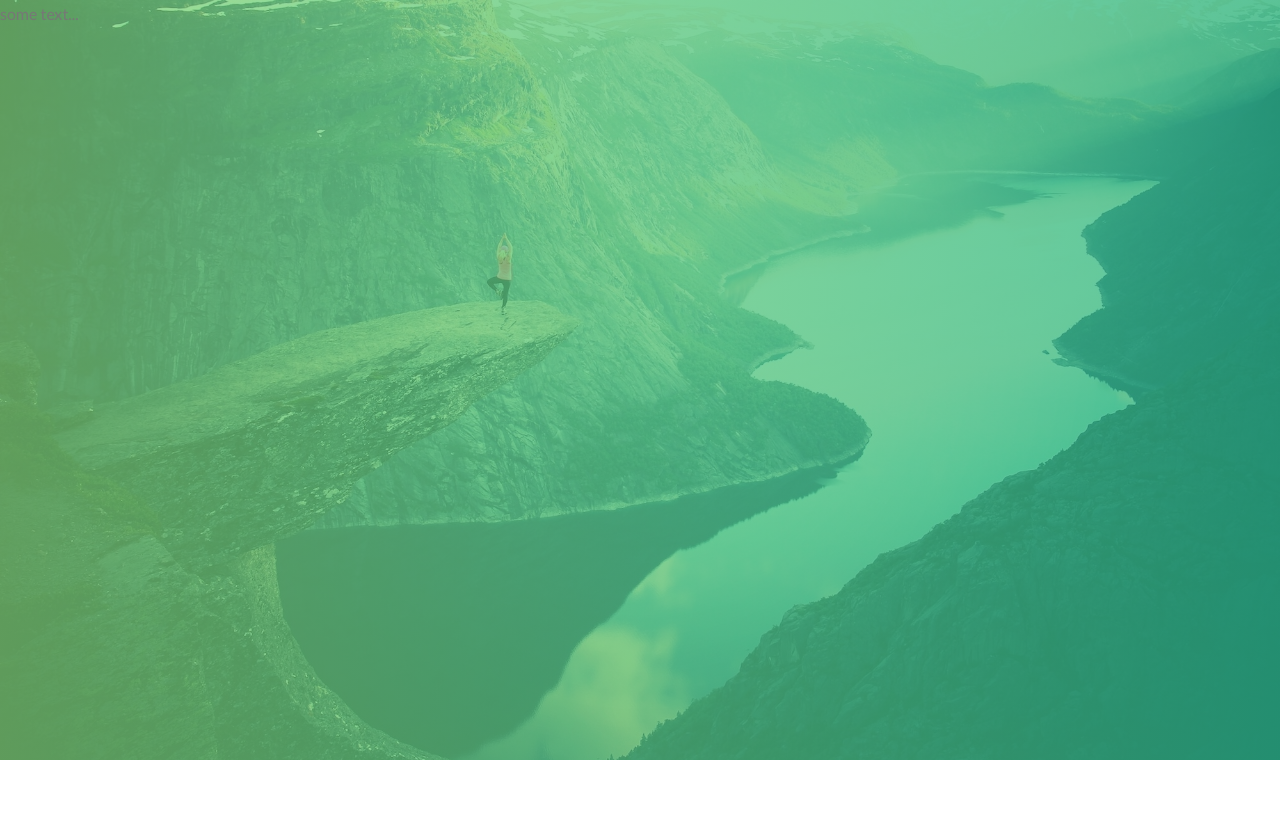
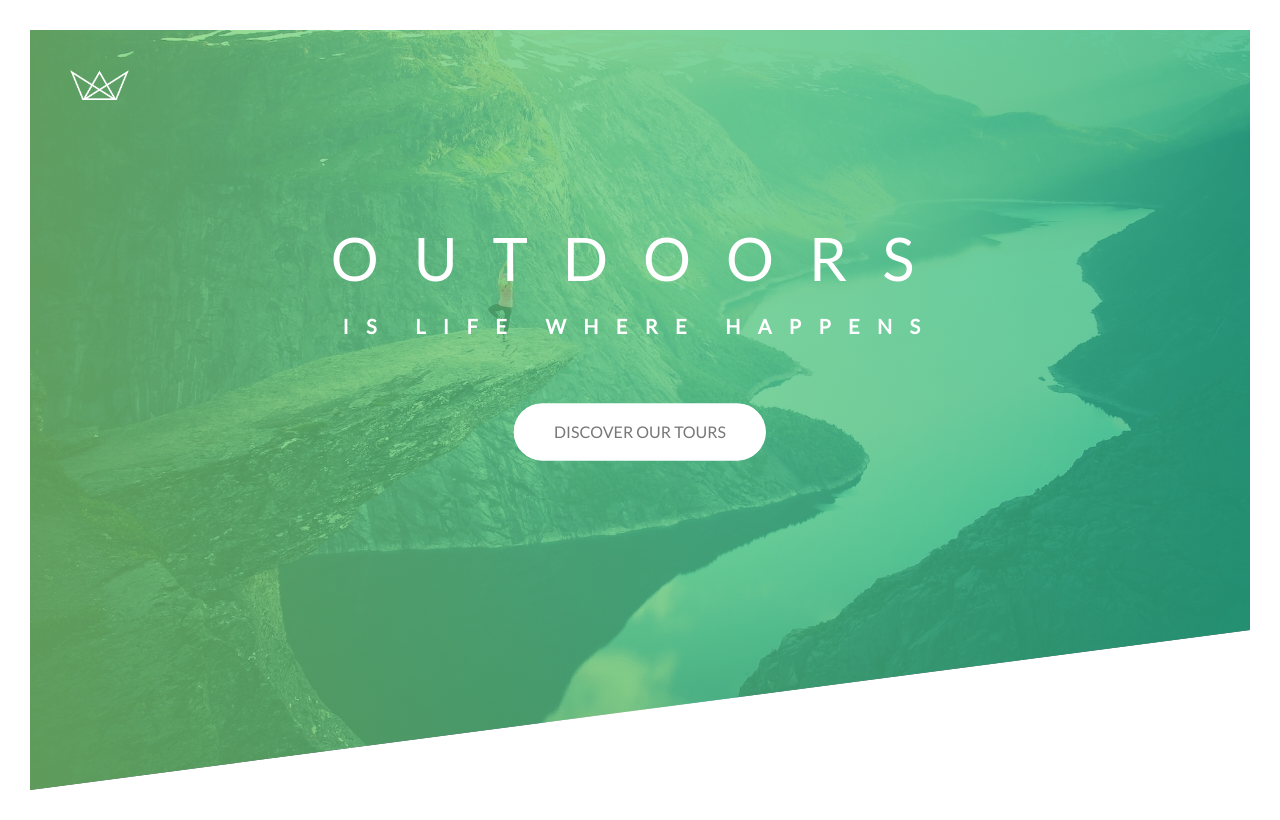
Before and after one commit to varunmara/Natours, a plain HTML site: page index.html in a window 1280 px wide. Drawn offline with Linux system fonts and the light colour scheme.

Commit message:
worked on animations

```diff
--- a/css/style.css
+++ b/css/style.css
@@ -19,12 +19,147 @@ body {
   font-size: 16px;
   line-height: 1.7;
   color: #777;
+  padding: 30px;
 }
 
 .header {
+  position: relative;
   height: 95vh;
   background-image: linear-gradient(to right, #7ed56fb2, #28b485c2),
     url(../img/hero.jpg);
   background-size: cover;
   background-position: top;
+  clip-path: polygon(0 0, 100% 0, 100% 75vh, 0 100%);
 }
+
+.logo-box {
+  position: absolute;
+  top: 40px;
+  left: 40px;
+}
+
+.logo {
+  height: 30px;
+}
+
+.heading-primary {
+  color: white;
+  text-transform: uppercase;
+  backface-visibility: hidden;
+  margin-bottom: 60px;
+}
+.heading-primary-main {
+  display: block;
+  font-weight: 400;
+  font-size: 60px;
+  letter-spacing: 35px;
+  animation-name: moveInLeft;
+  animation-duration: 2s;
+  animation-timing-function: ease-out;
+}
+
+.heading-primary-sub {
+  display: block;
+  font-weight: 700;
+  font-size: 20px;
+  letter-spacing: 17.4px;
+  animation: moveInRight 2s ease-out;
+}
+
+.text-box {
+  position: absolute;
+  top: 40%;
+  left: 50%;
+  transform: translate(-50%, -50%);
+  text-align: center;
+}
+
+@keyframes moveInLeft {
+  0% {
+    opacity: 0;
+    transform: translateX(-100px);
+  }
+  80% {
+    transform: translateX(20px);
+  }
+  100% {
+    opacity: 1;
+    transform: translateX(0);
+  }
+}
+
+@keyframes moveInRight {
+  0% {
+    opacity: 0;
+    transform: translateX(100px);
+  }
+  80% {
+    transform: translateX(-20px);
+  }
+  100% {
+    opacity: 1;
+    transform: translateX(0);
+  }
+}
+
+.btn:link,
+.btn:visited {
+  text-transform: uppercase;
+  text-decoration: none;
+  padding: 15px 40px;
+  display: inline-block;
+  border-radius: 100px;
+  transition: all 0.2s;
+  position: relative;
+}
+
+.btn:hover {
+  transform: translateY(-3x);
+  box-shadow: 0 10px 20px rgba(0, 0, 0, 0.2);
+}
+
+.btn:active {
+  transform: translateY(-1px);
+  box-shadow: 0 5px 10px rgba(0, 0, 0, 0.2);
+}
+.btn-white {
+  background-color: white;
+  color: #777;
+}
+
+.btn::after {
+  content: "";
+  display: inline-block;
+  height: 100%;
+  width: 100%;
+  border-radius: 100px;
+  position: absolute;
+  top: 0;
+  left: 0;
+  z-index: -1;
+  transition: all 0.2s;
+}
+
+.btn-white::after {
+  background-color: white;
+}
+.btn:hover::after {
+  transform: scaleX(1.4) scaleY(1.6);
+  opacity: 0;
+}
+
+@keyframes moveInBottom {
+  0% {
+    opacity: 0;
+    transform: translateY(100%);
+  }
+  100% {
+    opacity: 1;
+    transform: 0;
+  }
+}
+
+.btn-animated {
+  animation: moveInBottom 2s ease-out 0.75s;
+  animation-fill-mode: backwards;
+}
--- a/index.html
+++ b/index.html
@@ -10,7 +10,16 @@
 </head>
 <body>
     <header class="header">
-        some text...
+        <div class="logo-box">
+            <img src='img/logo-white.png' alt='Logo' class="logo">
+        </div>
+        <div class="text-box">
+            <h1 class="heading-primary">
+                <span class="heading-primary-main">Outdoors</span>
+                <span class="heading-primary-sub">is life where happens</span>
+            </h1>
+            <a href="#" class="btn btn-white btn-animated"> Discover our tours</a>
+        </div>
     </header>
 </body>
 </html>
```
